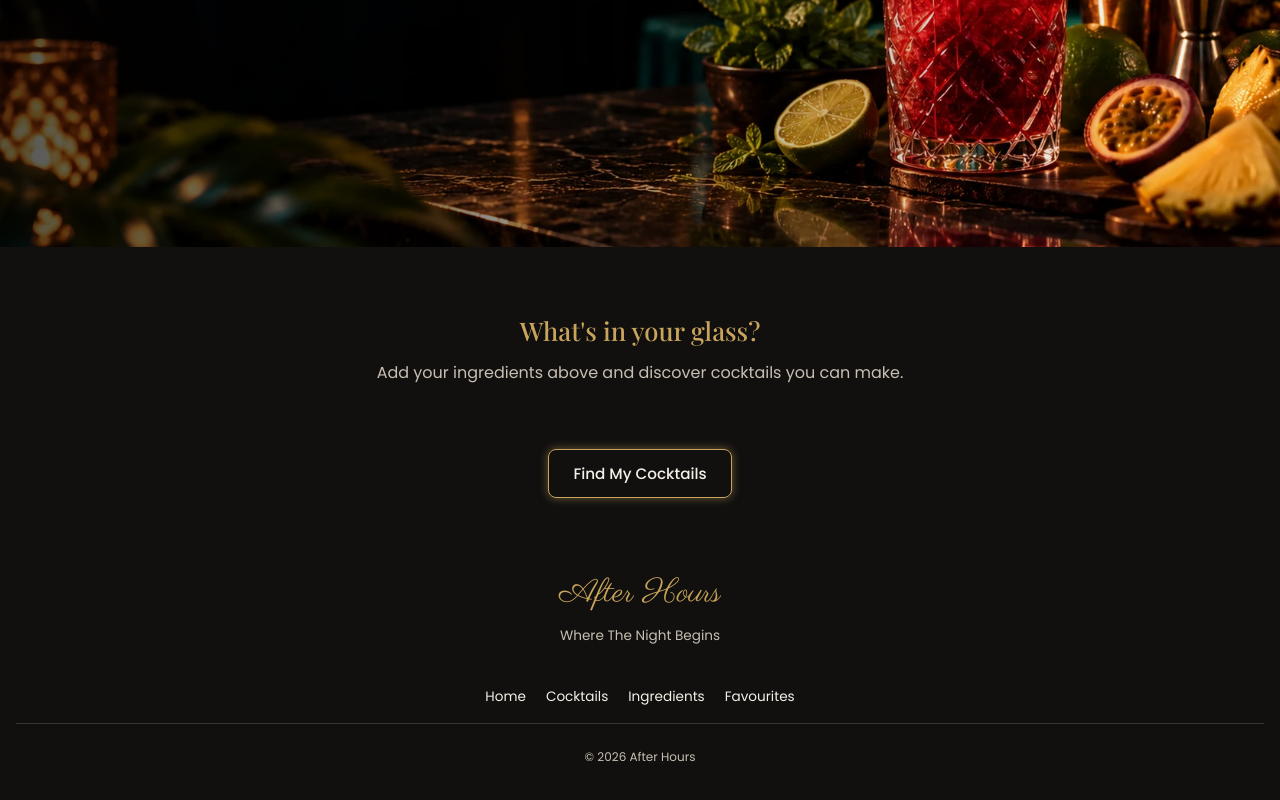
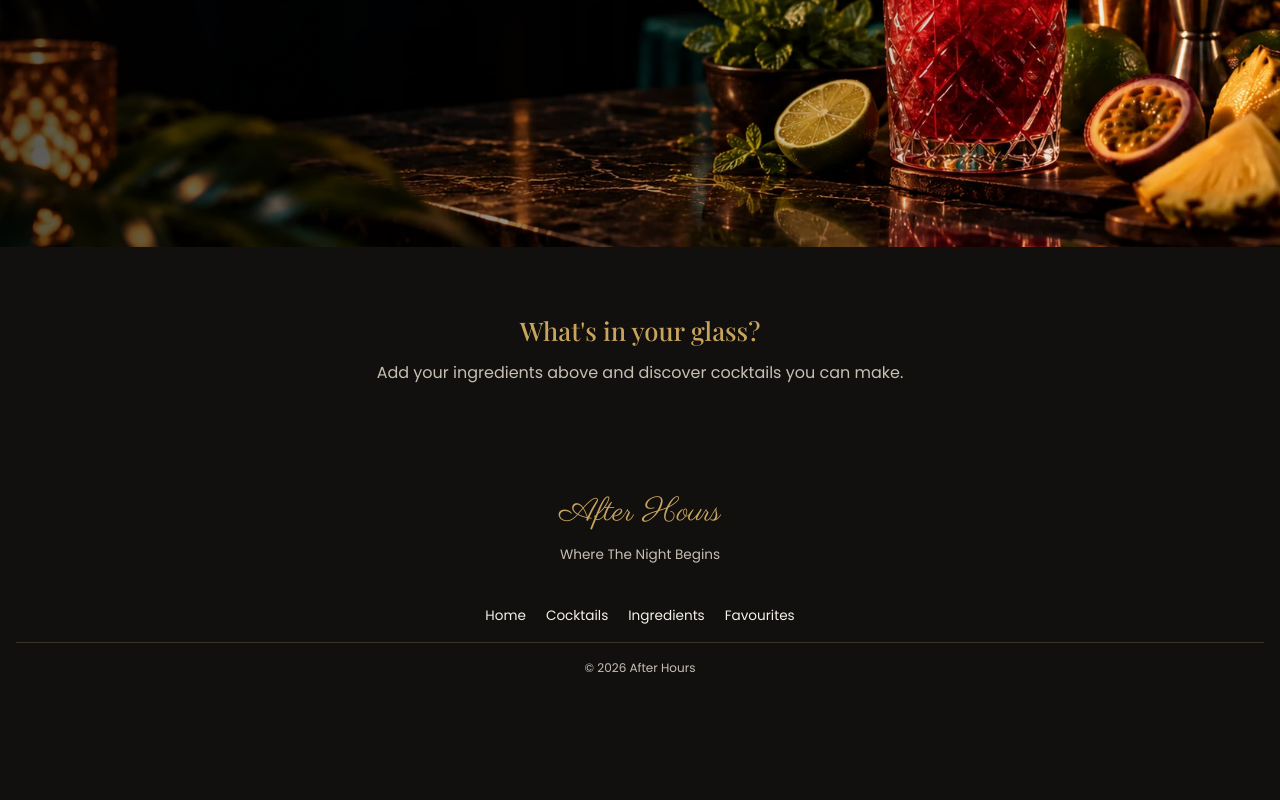
Before and after one commit to HollyBlue87/after-hours, a React (Vite) app: page /after-hours/ingredients in a window 1280 px wide. Shown: the part 434-1234 px from the top of the page. After the commit the page ends 1127 px from the top, so only its background shows below. Built offline with nearby package versions, Linux system fonts and the light colour scheme.

Commit message:
Polish My Ingredients empty state

```diff
--- a/src/components/Footer.css
+++ b/src/components/Footer.css
@@ -54,5 +54,5 @@
 .footer-copyright {
     color: var(--text-secondary);
     font-size: 0.75rem;
-    margin: -0.5;
+    margin: -0.5rem;
 }
--- a/src/components/MyIngredients.jsx
+++ b/src/components/MyIngredients.jsx
@@ -139,9 +139,11 @@ function MyIngredients() {
                 </div>
             )}
 
-            <button className="find-cocktails-btn" onClick={findCocktails}>
-                Find My Cocktails
-            </button>
+            {ingredient.length > 0 && (
+                <button className="find-cocktails-btn" onClick={findCocktails}>
+                    Find My Cocktails
+                </button>
+            )}
 
 
             {cocktails.length > 0 &&
```
